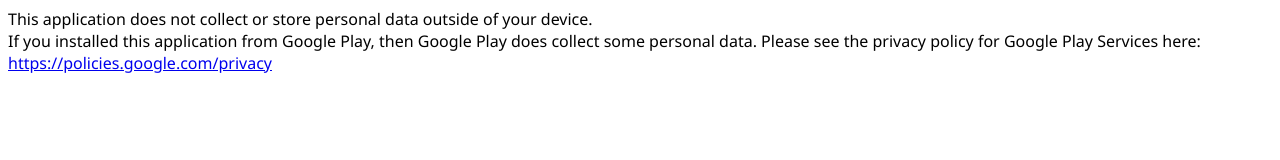
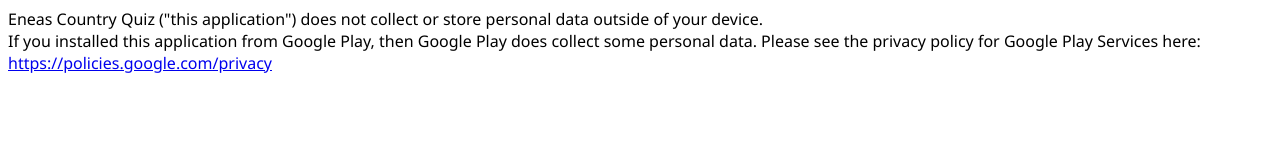
Before and after one commit to chwon/eneascountryquiz, a plain HTML site: page index.html in a window 1280 px wide. Drawn offline with Linux system fonts and the light colour scheme.

Commit message:
Update index.html

```diff
--- a/index.html
+++ b/index.html
@@ -3,7 +3,7 @@
 
 <head>
 
-<title>Privacy Policy</title>
+<title>Privacy Policy for Eneas Country Quiz</title>
 
 <style>
 		body {
@@ -15,7 +15,7 @@
 </head>
 
 <body>
-This application does not collect or store personal data outside of your device.
+Eneas Country Quiz ("this application") does not collect or store personal data outside of your device.
 
 <br>
 
```
